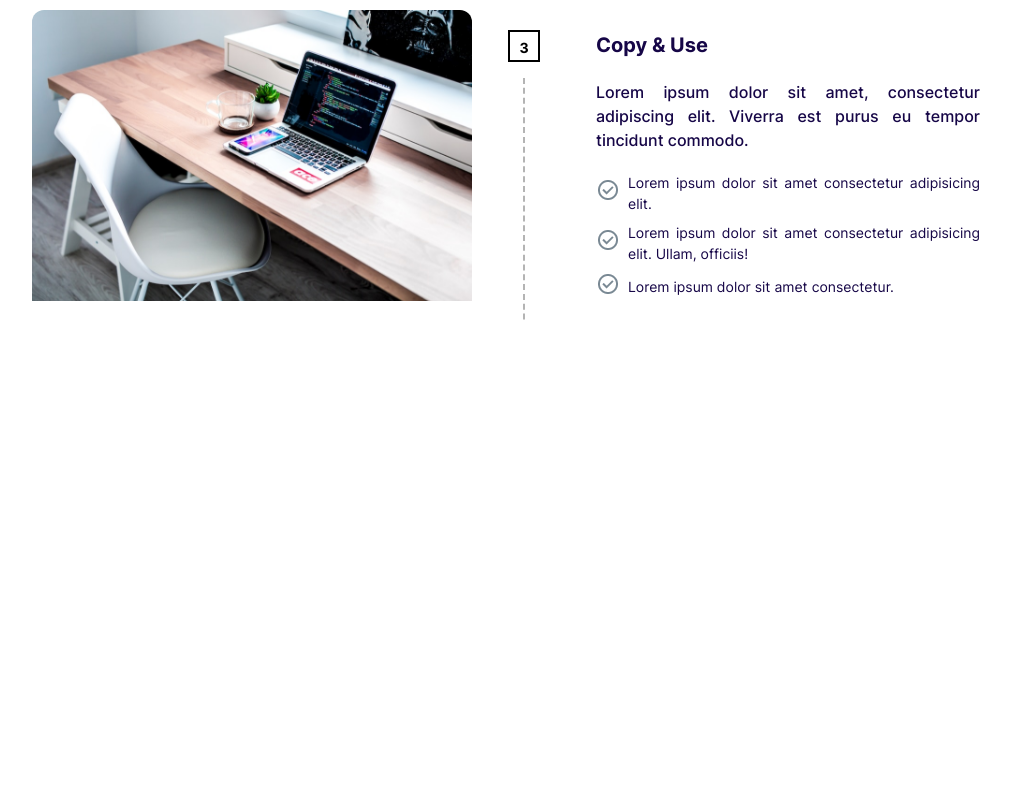
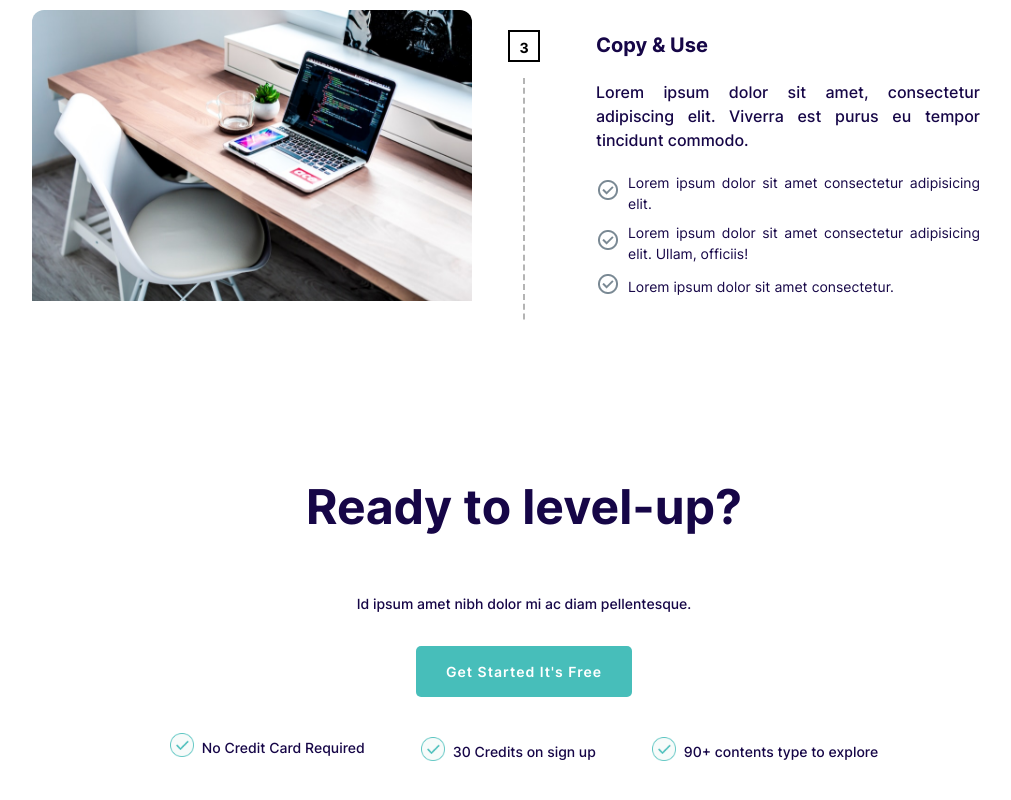
Before and after one commit to fihandilanpratama/landing-page, a website: page index.html in a window 1280 px wide. Shown: the part 4861-5661 px from the top of the page, without its empty margins (116-1127 px from the left). Before the commit the page ends 5482 px from the top, so only its background shows below. Drawn offline with Linux system fonts and the light colour scheme.

Commit message:
feat: adding ready to level-up section and make it resposive

```diff
--- a/index.html
+++ b/index.html
@@ -254,7 +254,7 @@
         </div>
     </section>
 
-    <section class="how-it-works px-6 lg:px-28 mt-[150px] mb-[300px]">
+    <section class="how-it-works px-6 lg:px-28 mt-[150px] mb-[150px]">
         <h1 class="text-[48px] font-bold text-secondary-dark-blue text-center mb-[100px]">How it works</h1>
         <div class="how-it-works-items-wrapper flex flex-col space-y-8">
             <div class="how-it-works-item flex flex-col lg:flex-row justify-center h-max space-x-4">
@@ -365,6 +365,34 @@
         </div>
     </section>
 
+    <section class="ready-level-up text-secondary-dark-blue mb-[150px]">
+        <h1 class="text-[48px] font-bold  text-center mb-[50px]">Ready to level-up?</h1>
+        <div class="ready-level-up-items-wrapper flex flex-col space-y-8  justify-center items-center">
+            <p class="text-[14px] font-medium">Id ipsum amet nibh dolor mi ac diam pellentesque.</p>
+            <button class="text-[14px] w-max h-max text-white font-semibold tracking-[1px] bg-primary-teal hover:bg-primary-dark-teal rounded-[5px] px-[30px] py-[15px] capitalize">Get Started it's free</button>
+            <ul class="flex flex-col space-y-2 md:flex-row md:space-x-14 text-[14px] list-inside font-medium">
+                <li class="flex items-center text-justify">
+                    <div class="col">
+                        <span class="inline-block size-6 bg-cover bg-center bg-no-repeat mr-2" style="background-image: url('assets/icons/circle-check.png');"></span>
+                    </div>
+                    <div>No Credit Card Required</div>
+                </li>
+                <li class="flex items-center text-justify">
+                    <div class="col">
+                        <span class="inline-block size-6 bg-cover bg-center bg-no-repeat mr-2" style="background-image: url('assets/icons/circle-check.png');"></span>
+                    </div>
+                    <div>30 Credits on sign up</div>
+                </li>
+                <li class="flex items-center text-justify">
+                    <div class="col">
+                        <span class="inline-block size-6 bg-cover bg-center bg-no-repeat mr-2" style="background-image: url('assets/icons/circle-check.png');"></span>
+                    </div>
+                    <div>90+ contents type to explore</div>
+                </li>
+            </ul>
+        </div>
+    </section>
+
 <script src="src/js/swiper-bundle.min.js"></script>
 <script src="script.js"></script>
 </body>
```
Also changed, not shown: src/output.css.
